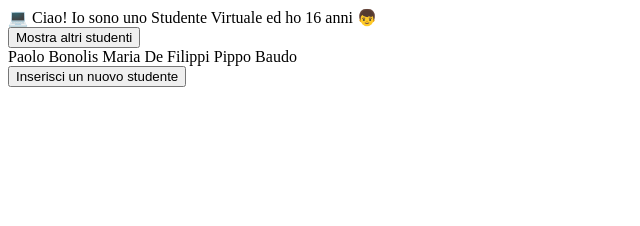
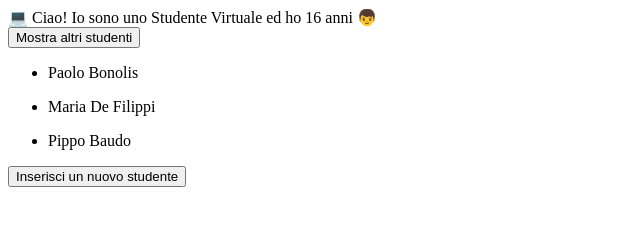
Before and after one commit to roccorefice/js-oggetti-studenti, a plain HTML site: page index.html in a window 1280 px wide. Both pictures are taken after a click on the button "Mostra altri studenti". Shown: the whole page, without its empty margins (0-640 px from the left). Drawn offline with nearby package versions, Linux system fonts and the light colour scheme.

Commit message:
ultimo commit
Utilizzo del constructor per inserimento lista

```diff
--- a/assets/js/main.js
+++ b/assets/js/main.js
@@ -40,9 +40,12 @@ bottoneUno.click(function(){
         }
     ]
     for (var key in studenti){
-        var nomi = studenti[key].nome;
-        var cognomi = studenti[key].cognome;
-        var markup = " " + nomi + " " + cognomi;
+
+        var markup = `
+        <ul>
+            <li>${studenti[key].nome} ${studenti[key].cognome} </li>
+        </ul>
+        `
         document.getElementById('sezione_studenti').innerHTML += markup;
     }
 });
@@ -63,6 +66,12 @@ bottoneDue.click(function(){
     });
 
    for (var key in studenti) {
-    document.getElementById("nuovo_studente").innerHTML += studenti[key].nome +" "+ studenti[key].cognome + " "  ;
+    document.getElementById("nuovo_studente").innerHTML +=
+    `
+    <ul>
+        <li>${studenti[key].nome} ${studenti[key].cognome} </li>
+    </ul>
+    `
+
  }
 });
```
Also changed, not shown: index.html (+3 -1 lines).
